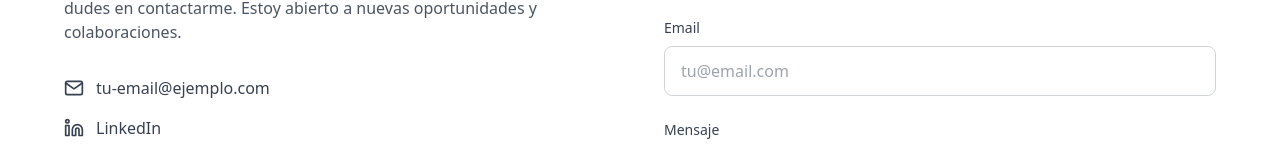
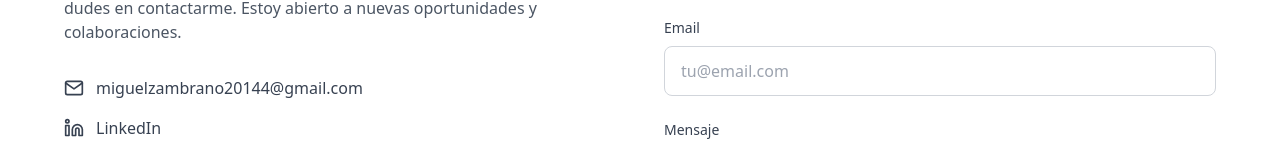
Before and after one commit to Miguel252546/portfolio-miguel, a React (Vite) app: page / in a window 1280 px wide. Shown: the part 2412-2558 px from the top of the page. Built offline with nearby package versions, Linux system fonts and the light colour scheme; no server answers.

Commit message:
Changing info

```diff
--- a/src/components/Contact.tsx
+++ b/src/components/Contact.tsx
@@ -38,9 +38,9 @@ const Contact = () => {
 
   // Información de contacto
   const contactInfo = {
-    email: 'tu-email@ejemplo.com', // Cambiar por el email real
-    linkedin: 'https://www.linkedin.com/in/tu-perfil', // Cambiar por el LinkedIn real
-    github: 'https://github.com/tu-usuario', // Cambiar por el GitHub real
+    email: 'miguelzambrano20144@gmail.com',
+    linkedin: 'https://www.linkedin.com/in/miguel-zambrano-lopez/',
+    github: 'https://github.com/Miguel252546',
   }
 
   /**
```
